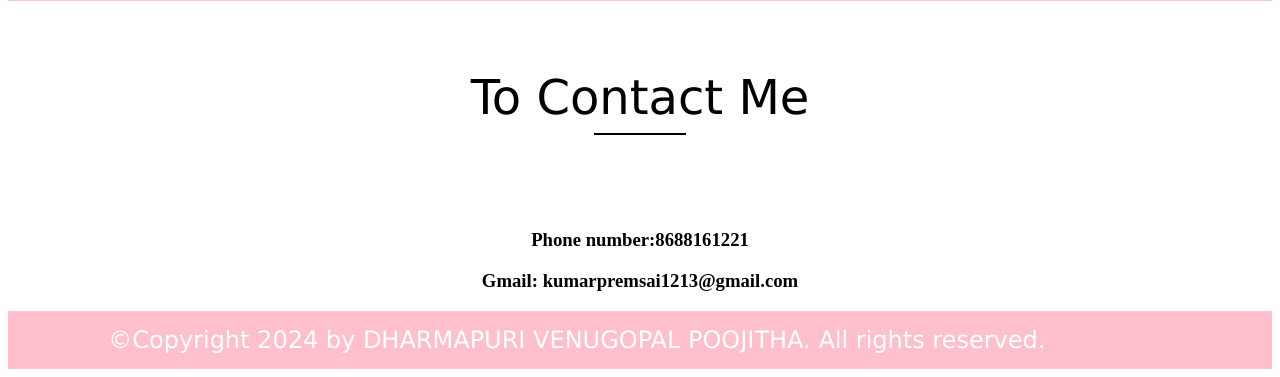
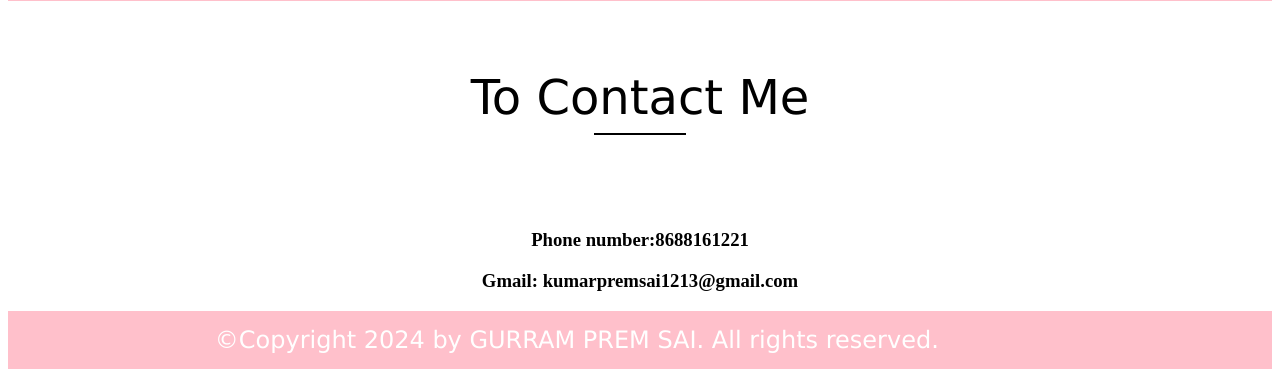
Before and after one commit to premsai08/Basic-Portfolio-Website, a plain HTML site: page index.html in a window 1280 px wide. Shown: the part 1619-1996 px from the top of the page. Drawn offline with Linux system fonts and the light colour scheme.

Commit message:
index.html

```diff
--- a/index.html
+++ b/index.html
@@ -307,7 +307,7 @@ cellspacing="0" width="90%" align="center">
 <td width="80%" valign="top" align="center">
 <font face="Verdana"
 color="white" size="5">
-©Copyright 2024 by DHARMAPURI VENUGOPAL POOJITHA.
+©Copyright 2024 by GURRAM PREM SAI.
 All rights reserved.
 </font>
 </td>
```
